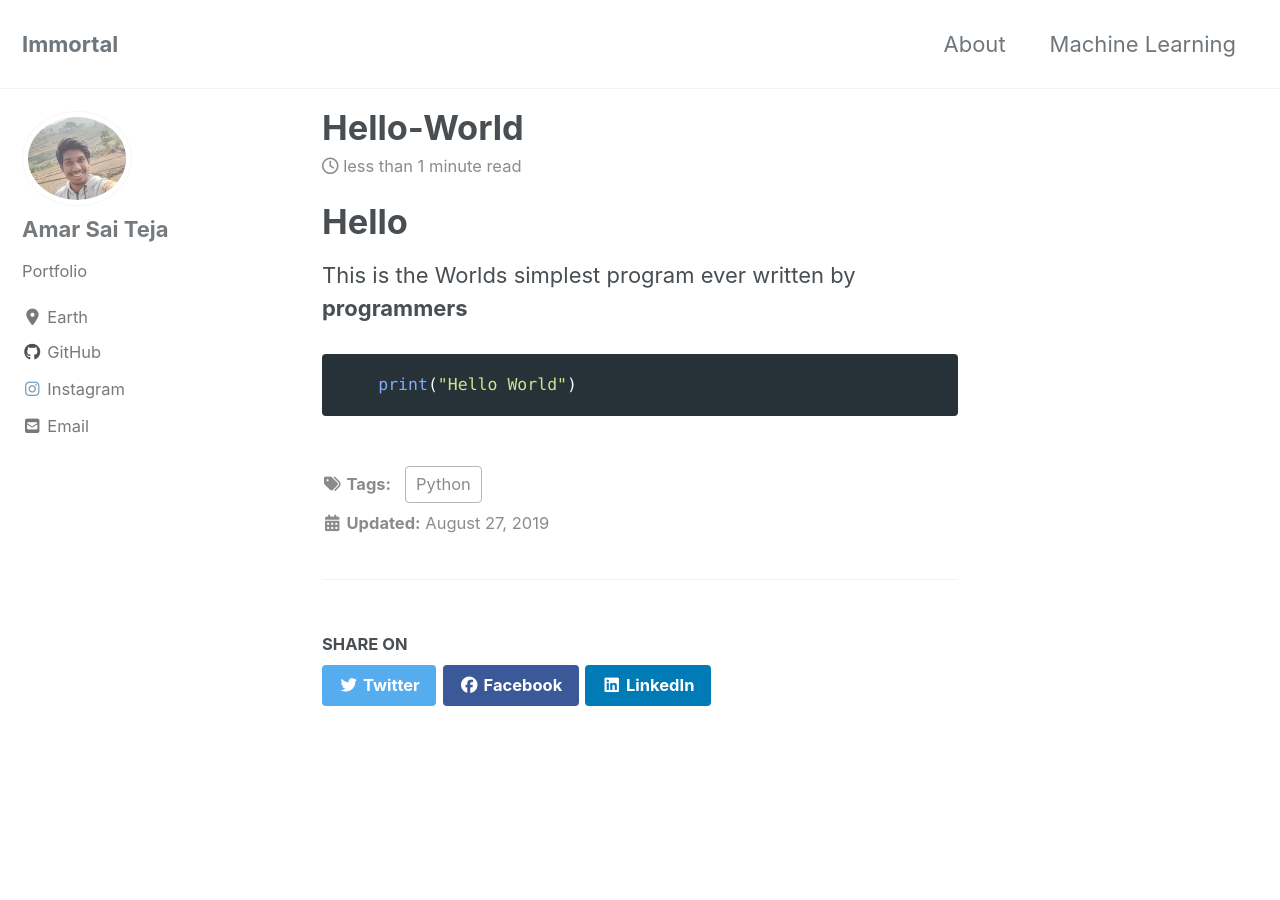
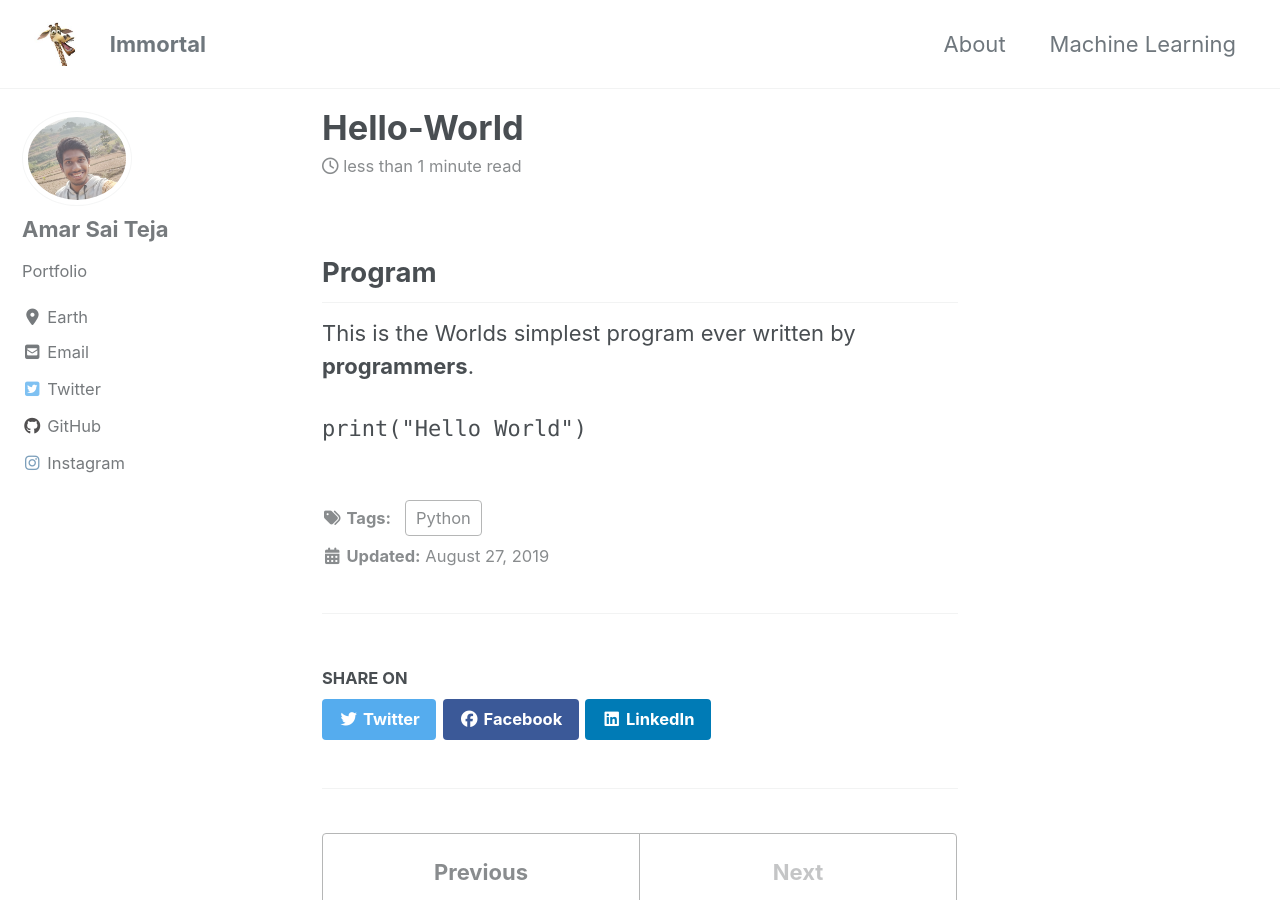
Before and after one commit to Immortalv5/Immortalv5.github.io, a Jekyll site: the page built from _posts/2019-08-27-Hello World.md, in a window 1280 px wide and 900 px high. Built offline with Jekyll 4.4.1, drawn with Linux system fonts in a browser that asks for light colours; cached includes are drawn as plain includes; nearby versions of some CDN libraries; some of the changed text lies outside the part shown.

````diff
--- a/_config.yml
+++ b/_config.yml
@@ -25,7 +25,7 @@
 baseurl                  : # the subpath of your site, e.g. "/blog"
 repository               : # GitHub username/repo-name e.g. "mmistakes/minimal-mistakes"
 teaser                   : # path of fallback teaser image, e.g. "/assets/images/500x300.png"
-logo                     : # path of logo image to display in the masthead, e.g. "/assets/images/88x88.png"
+logo                     : "/images/download.jpg" # path of logo image to display in the masthead, e.g. "/assets/images/88x88.png"
 masthead_title           : # overrides the website title displayed in the masthead, use " " for no title
 # breadcrumbs            : false # true, false (default)
 words_per_minute         : 200
@@ -111,17 +111,17 @@
   avatar           : '/images/bio-pic.jpg'
   bio              : "Portfolio"
   location         : "Earth"
-  email            : "saitejaaoe@gmail.com"
+  email            : #"saitejaaoe@gmail.com"
   links:
     - label: "Email"
       icon: "fas fa-fw fa-envelope-square"
-      # url: mailto:your.name@email.com
+      url: "saitejaaoe@gmail.com"
     - label: "Website"
       icon: "fas fa-fw fa-link"
       # url: "https://your-website.com"
     - label: "Twitter"
       icon: "fab fa-fw fa-twitter-square"
-      # url: "https://twitter.com/"
+      url: "https://twitter.com/Amar_Sai_Teja"
     - label: "Facebook"
       icon: "fab fa-fw fa-facebook-square"
       # url: "https://facebook.com/"
--- a/_posts/2019-08-27-Hello_World.md
+++ b/_posts/2019-08-27-Hello World.md
@@ -7,9 +7,10 @@
 excerpt: "Hello World"
 ---
 
-# Hello
-This is the Worlds simplest program ever written by **programmers**
+## Program
 
-```python
-    print("Hello World")
+This is the Worlds simplest program ever written by **programmers**.
+
+```Python
+print("Hello World")
 ```
````
Also changed, not shown: _posts/2018-07-20-Face Recognition.md (added, +10 -0 lines), images/download.jpg (added).
